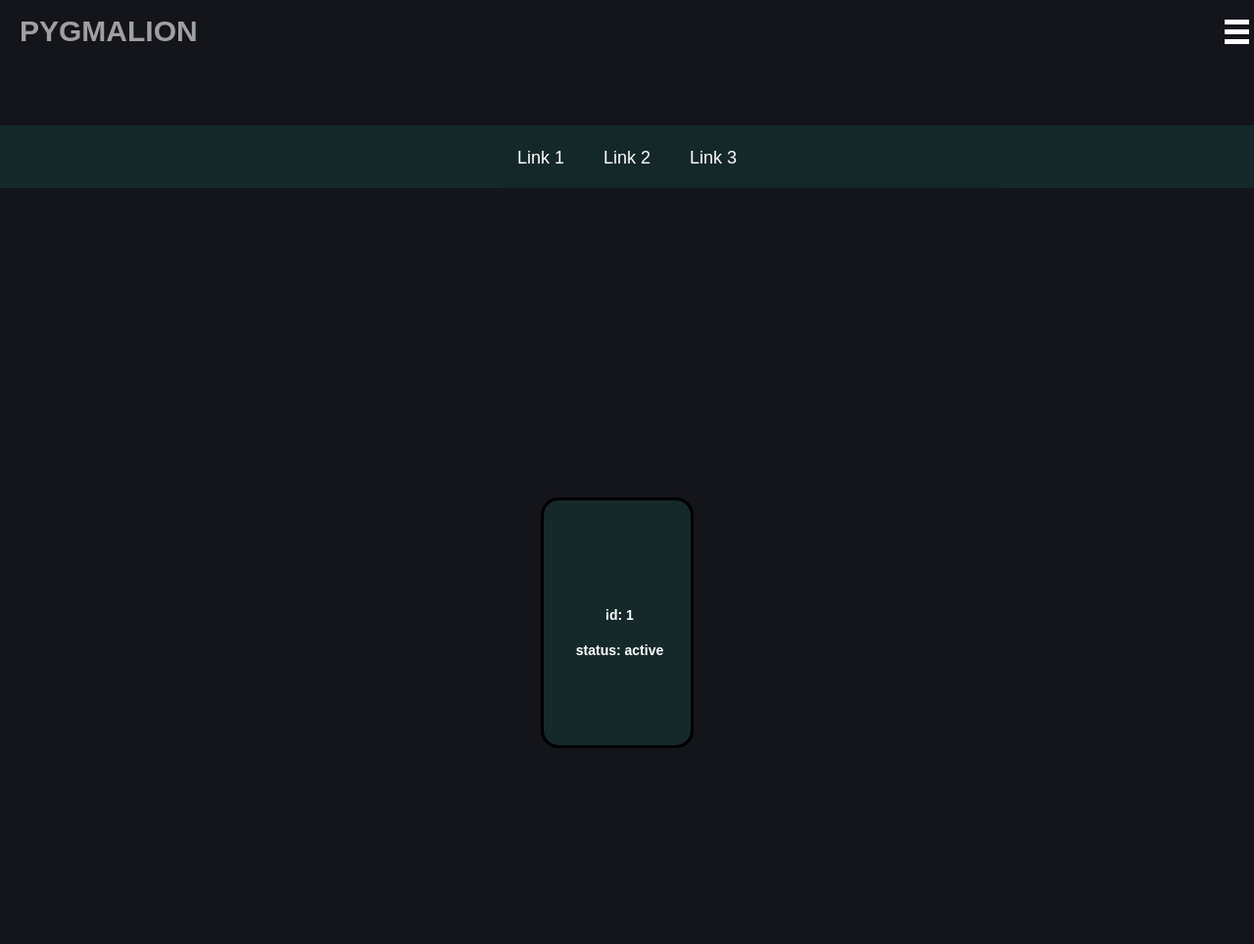
After one commit to AnasElAbd28/Gym-Management-System, a PHP site: page /Templates/quick_form_check.php in a window 1280 px wide. The commit adds this page. Shown: the whole page at 98% size. Run offline with PHP 8.4, Linux system fonts and the light colour scheme; the visitor is signed in with stand-in values (Sample User, id 1); tables that the repository leaves empty or names only in its code hold one stand-in row (values such as "Sample post"); some libraries are stand-ins or nearby versions.

Commit message:
quick form check

```diff
--- a/Styles/layout.css
+++ b/Styles/layout.css
@@ -127,3 +127,45 @@ nav{
         font-size: 16px;
         width: 300px;
 }
+
+.first-nav {
+    position: fixed;
+    top: 0;
+    background-color: #14141b;
+    width: 100%;
+    min-height: 8vh;
+    color: rgba(240,240,241,255);
+    display: flex;
+    flex-direction: row;
+    justify-content: space-between;
+    align-items: center;
+    z-index: 9999;
+}
+
+.second-nav {
+    background-color: rgba(26, 97, 83, 0.267);; /* Adjust the color as needed */
+    color: #fff;
+    padding: 10px 0;
+    text-align: center;
+    margin-top: 16vh; /* Increased margin-top for more space */
+}
+
+.second-nav ul {
+    display: flex;
+    justify-content: center;
+    list-style-type: none;
+}
+
+.second-nav li {
+    padding: 0 20px;
+}
+
+.second-nav a {
+    color: #ffffff;
+    text-decoration: none;
+    font-size: 18px;
+}
+
+.second-nav a:hover {
+    color: #cccccc;
+}
--- /dev/null
+++ b/Styles/view_course.css
@@ -0,0 +1,16 @@
+#courses-container {
+    display: flex;
+    flex-wrap: wrap;
+    justify-content: center; /* Horizontally center */
+    align-items: center; /* Vertically center */
+}
+.course {
+    margin-bottom: 20px;
+    text-align: center; /* Horizontally center */
+    display: flex;
+    flex-direction: column;
+    justify-content: center; /* Vertically center */
+}
+.course-name {
+    margin: 0; /* Remove default margin */
+}
--- a/Templates/member_dashboard.php
+++ b/Templates/member_dashboard.php
@@ -71,7 +71,7 @@ $stmt_bmi->close();
         <div>
             <ul class="nav-links">
                 <li><a href="forum_feed.php">Forum</a></li>
-                <li><a href="#">Quick Form Check</a></li>
+                <li><a href="quick_form_check.php">Quick Form Check</a></li>
                 <li><a href="#">Quiz</a></li>
                 <li><a href="#">Schedule</a></li>
                 <li><a href="#">Virtual competiton</a></li>
--- /dev/null
+++ b/Templates/quick_form_check.php
@@ -0,0 +1,87 @@
+<!DOCTYPE html>
+<html lang="en">
+<head>
+    <meta charset="UTF-8">
+    <meta http-equiv="X-UA-Compatible" content="IE=edge">
+    <meta name="viewport" content="width=device-width, initial-scale=1.0">
+    <link rel="stylesheet" href="../Styles/layout.css">
+    <link rel="stylesheet" href="../Styles/view_course.css">
+    <link rel="stylesheet" href="../Styles/landing.css">
+
+
+
+    <link rel="preconnect" href="https://fonts.googleapis.com">
+    <script src="https://kit.fontawesome.com/3704673904.js" crossorigin="anonymous"></script>
+<link rel="preconnect" href="https://fonts.gstatic.com" crossorigin>
+<link href="https://fonts.googleapis.com/css2?family=Righteous&display=swap" rel="stylesheet">
+<link rel="stylesheet" href="https://unpkg.com/simplebar@5.3.0/dist/simplebar.min.css" />
+<script src="https://unpkg.com/simplebar@5.3.0/dist/simplebar.min.js"></script>
+
+    <title>Create Course</title>
+</head>
+<body>
+    <?php
+    include 'db_conn.php';
+    session_start()
+    ?>
+    <nav class="first-nav">
+    <a href="tp_dashboard.php">
+        <h2>Pygmalion</h2>
+    </a>
+    <div>
+        <ul class="nav-links">
+            <li><a href="tp_view_course_page.php">My courses</a></li>
+            <li><a href="tp_logout.php">Logout</a></li>
+        </ul>
+    </div>
+    <div class="burger">
+        <div class="l1"></div>
+        <div class="l2"></div>
+        <div class="l3"></div>
+    </div>
+</nav>
+
+<!-- Second Navigation Bar (new) -->
+<nav class="second-nav">
+    <ul>
+        <li><a href="#">Link 1</a></li>
+        <li><a href="#">Link 2</a></li>
+        <li><a href="#">Link 3</a></li>
+    </ul>
+</nav>
+    <div class="all-content">
+    <main>
+
+        <div id="courses-container">
+        <?php
+    $sql = "SELECT * FROM qfc WHERE member_id ='" . $_SESSION["member_id"] . "'";
+    $result = mysqli_query($conn, $sql);
+    if ($result->num_rows > 0) {
+      // Output data of each row
+      while ($row = $result->fetch_assoc()) {
+        ?>
+       <a href="qfc.php?id=<?php echo $row['qfc_id']; ?>">
+          <div class="course">
+          <h5 class="course-name">id: <?php echo $row["qfc_id"]?></h5>
+            <h5 class="course-name">status: <?php echo $row["qfc_status"] ?></h5>
+
+        </div>
+    </a>
+    <?php  }
+  } else {
+      echo "No courses found.";
+  }
+    ?>
+        </div>
+
+        </div>
+
+    </main>
+    <footer>
+
+    </footer>
+
+    <script src="../Javascript/app.js"></script>
+    <script src="../Javascript/landing.js"></script>
+      </body>
+</html>
```
